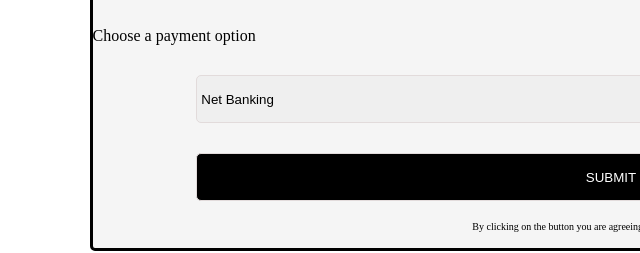
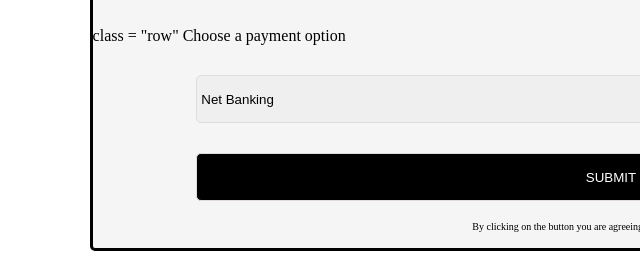
Before and after one commit to adhiraj-gupta/WebTechLabProject, a plain HTML site: page register.html in a window 1280 px wide. Shown: the part 990-1243 px from the top of the page, 29-669 px from the left. Drawn offline with Linux system fonts and the light colour scheme.

Commit message:
Update register.html

```diff
--- a/register.html
+++ b/register.html
@@ -52,7 +52,7 @@
                     <input class="row" id="last-name" type="number" placeholder ="Enter Mobile No.">
                     <input class="row" id="email" type="email"placeholder="Email Address">
                     <input class="row" id="password" type="text" placeholder="Address">
-                    <label for="paymentOption">Choose a payment option</label>
+                    <label for="paymentOption"> class = "row" Choose a payment option</label>
                     <select class = "row" id="PaymentOption" name="PaymentOption">
                     <option value="Net Banking">Net Banking</option>
                     <option value="Credit Card">Credit Card</option>
```
